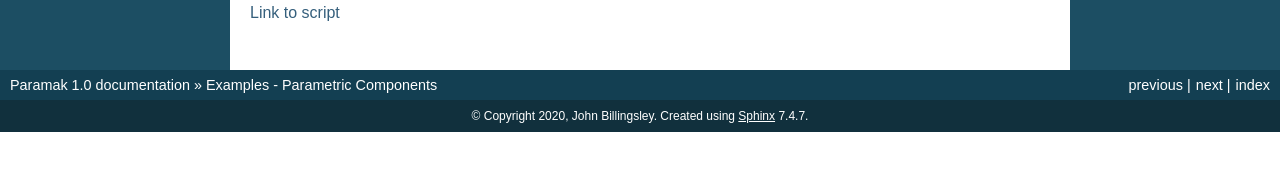
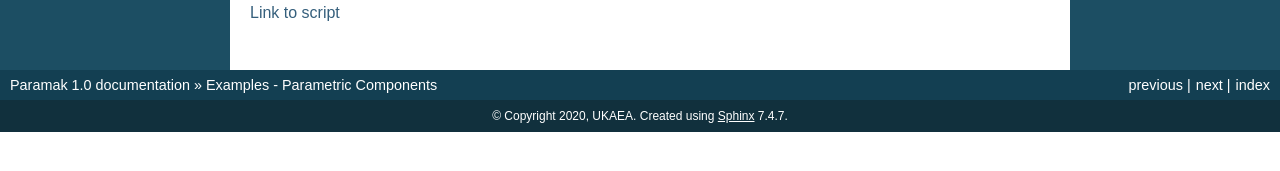
Before and after one commit to fusion-energy/paramak, a Sphinx documentation site: the page built from docs/source/example_parametric_components.rst, in a window 1280 px wide. Shown: the part 460-631 px from the top of the page. Built offline with Sphinx 7.4.7, drawn with Linux system fonts in a browser that asks for light colours.

Commit message:
trigger doc rebuild

```diff
--- a/docs/source/conf.py
+++ b/docs/source/conf.py
@@ -22,7 +22,7 @@ sys.path.insert(0, os.path.abspath("../../examples"))
 # -- Project information -----------------------------------------------------
 
 project = "Paramak"
-copyright = "2020, John Billingsley"
+copyright = "2020, UKAEA"
 author = "John Billingsley"
 
 # The short X.Y version
```
